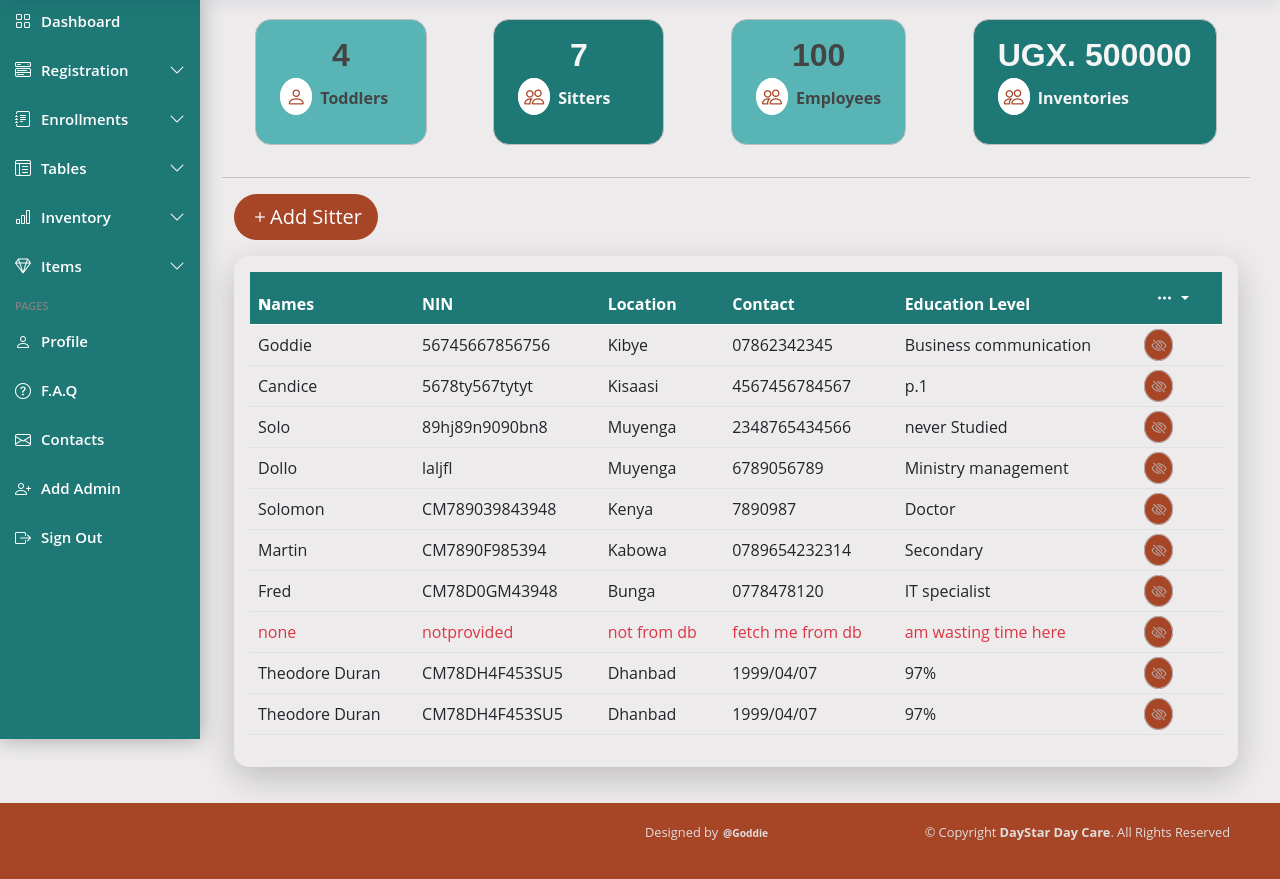
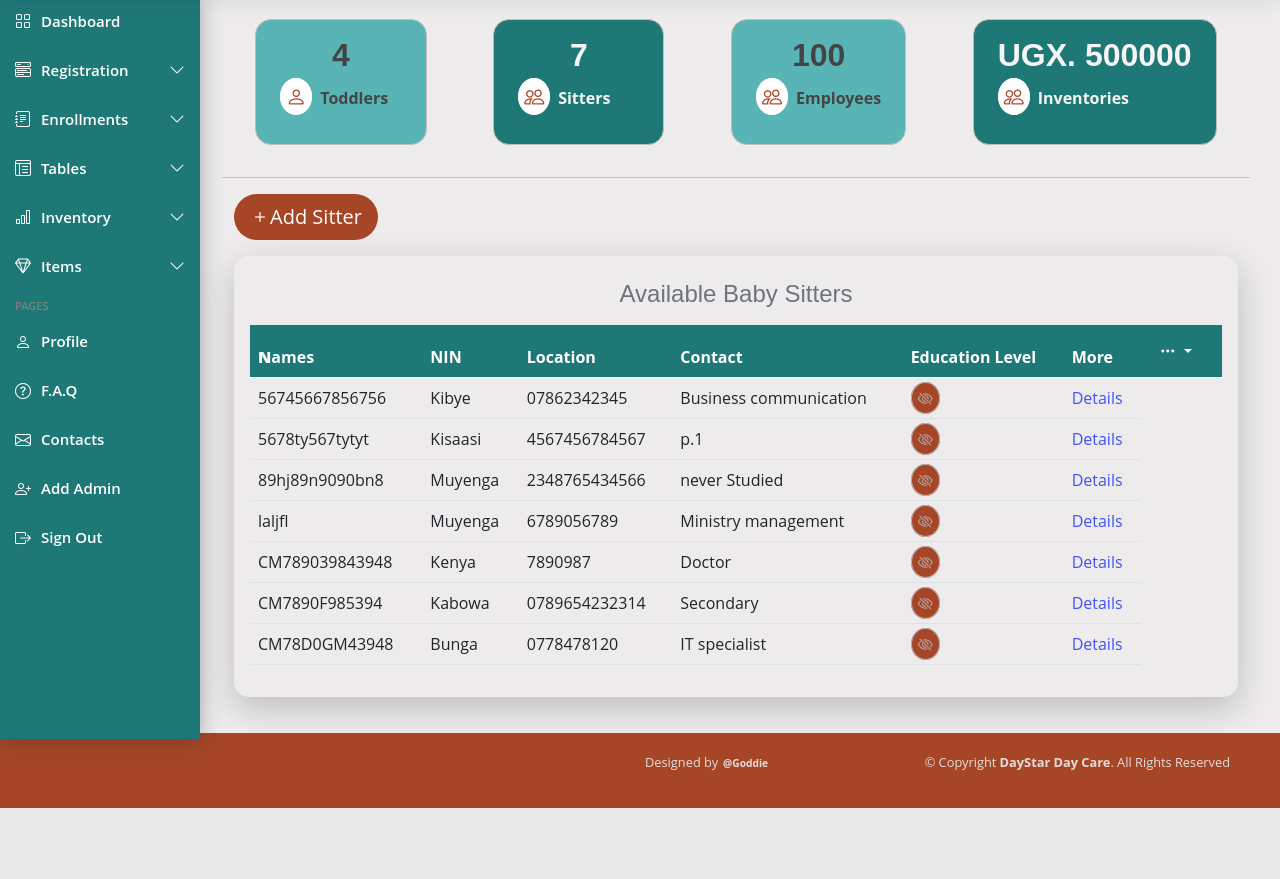
Before and after one commit to Goddie-Owiny/final_dayCare, a Django app: page /home/ in a window 1280 px wide. Shown: the part 61-940 px from the top of the page. After the commit the page ends 869 px from the top, so only its background shows below. Run offline with Django 5.2, Linux system fonts and the light colour scheme; a user stored in the database is signed in; data comes from the database, SQL or seed files in the repository; both versions use the stored data as it was after the commit; some libraries are stand-ins or nearby versions.

Commit message:
Admin can view details, and delete unwanted Sitters from the system

```diff
--- a/dayStar/dayStar/settings.py
+++ b/dayStar/dayStar/settings.py
@@ -120,9 +120,7 @@ USE_TZ = True
 # https://docs.djangoproject.com/en/5.0/howto/static-files/
 
 STATIC_URL = '/static/'
-STATICFILES_DIRS = (
-    os.path.join(BASE_DIR, "static"),
-)
+
 
 # Default primary key field type
 # https://docs.djangoproject.com/en/5.0/ref/settings/#default-auto-field
@@ -134,5 +132,5 @@ CRISPY_TEMPLATE_PACK = 'bootstrap4'
 
 
 
-LOGIN_REDIRECT_URL = 'index' #login
+LOGIN_REDIRECT_URL = 'home' #login
 LOGOUT_REDIRECT_URL = '/' # Logout Redirect URL
--- a/dayStar/dayStarApp/models.py
+++ b/dayStar/dayStarApp/models.py
@@ -34,6 +34,11 @@ class Baby(models.Model):
 
 class Sale(models.Model):
     item = models.CharField(max_length=255, null=True, blank=False)
-    unit_price = models.IntegerField(null=True, blank=False)
-    quantity_sold = models.IntegerField(null=True, default=0, blank=False)
-    amount = models.IntegerField(null=True, blank=True, default=0)
+    unit_price = models.IntegerField(null=False, blank=False)
+    quantity_sold = models.IntegerField(null=False, default=0, blank=False)
+
+    def amount(self):
+        return self.unit_price * self.quantity_sold
+    print (amount)
+
+    amount = models.IntegerField(null=True, blank=False, default=0)
--- a/dayStar/dayStarApp/static/css/style.css
+++ b/dayStar/dayStarApp/static/css/style.css
@@ -96,6 +96,11 @@ h6 {
   padding: 20px 30px;
   transition: all 0.3s;
 }
+
+/* #main #admin-login .sitter-details{
+  border: 1px solid red;
+} */
+
 
 @media (max-width: 1199px) {
   #main {
@@ -229,6 +234,15 @@ h6 {
   display: grid;
   margin: auto;
   max-width: 700px;
+}
+
+#sitter-details{
+  display: grid;
+  margin: auto;
+  max-width: 700px;
+  border: 1px solid #a74527;
+  padding: 2px;
+  border-radius: 2rem;
 }
 
 #admin-login .admin-form{
--- a/dayStar/dayStarApp/templates/dayStarApp/base.html
+++ b/dayStar/dayStarApp/templates/dayStarApp/base.html
@@ -21,7 +21,7 @@ href="https://fonts.googleapis.com/css2?family=Mali:ital,wght@0,200;0,300;0,400;
 rel="stylesheet"
 />
 <link rel="stylesheet" href="{% static 'css/style.css' %}">
-<link rel="icon" href="/favicon.ico">
+<link rel="icon" href="{% static 'images/favicon.ico' %}">
 <title>DayStar</title>
 </head>
 <body>
@@ -97,7 +97,7 @@ rel="stylesheet"
             </li>
 
             <li>
-              <a class="dropdown-item d-flex align-items-center" href="#">
+              <a class="dropdown-item d-flex align-items-center" href="{% url 'logout' %}">
                 <i class="bi bi-box-arrow-right"></i>
                 <span>Sign Out</span>
               </a>
--- a/dayStar/dayStarApp/templates/dayStarApp/index.html
+++ b/dayStar/dayStarApp/templates/dayStarApp/index.html
@@ -37,10 +37,11 @@
     </div>
     <hr />
     <div class="container">
-      <a href=""><button class="btn btn-outline-info btn-lg"><span><i class="bi bi-plus"></i></span>Add Sitter <span></span></button></a>
+      <a href="/sitter/"><button class="btn btn-outline-info btn-lg"><span><i class="bi bi-plus"></i></span>Add Sitter <span></span></button></a>
     <div class="col-lg-12 col-md-12 sitter-table mt-3 p-3">
       <!-- Table with stripped rows -->
       <table id="dataTable" class="table table-stripped">
+        <caption class="caption-top text-center"><h4>Available Baby Sitters</h4></caption>
         <thead>
           <tr>
             <th>
@@ -50,13 +51,14 @@
             <th>Location</th>
             <th data-type="tel">Contact</th>
             <th>Education Level</th>
+            <th>More</th>
             <th>
               <div class="dropdown">
               <button class="btn btn-secondary dropdown-toggle" type="button" data-bs-toggle="dropdown" aria-expanded="false">
                 <span><i class="bi bi-three-dots"></i></span>
               </button>
               <ul class="dropdown-menu">
-                <li><a class="dropdown-item" href="#"><span><i class="bi bi-person-plus"></i></span>Add Sitter</a></li>
+                <li><a class="dropdown-item" href="/sitter/"><span><i class="bi bi-person-plus"></i></span>Add Sitter</a></li>
                 <li><a class="dropdown-item" href="#"><span><i class="bi bi-info"></i></span>View Details</a></li>
                 <li><a class="dropdown-item" href="#"><span><i class="bi bi-sliders"></i></span>Others</a></li>
               </ul>
@@ -66,39 +68,16 @@
         <tbody>
           {% for each in all_sitters %}
             <tr>
-                <td>{{ each.name }}</td>
                 <td>{{ each.NIN }}</td>
                 <td>{{ each.location }}</td>
                 <td>{{ each.contact }}</td>
                 <td>{{ each.education }}</td>
                 <td><span><i class="bi bi-eye-slash"></i></span></td>
+                <td>
+                  <a href="/details/{{ each.id }}" class="text-blue-500"> Details </a>
+                </td>
             </tr>
           {% endfor %}
-
-          <tr class="text-danger">
-            <td >none</td>
-            <td>notprovided</td>
-            <td>not from db</td>
-            <td>fetch me from db</td>
-            <td>am wasting time here</td>
-            <td><span><i class="bi bi-eye-slash"></i></span></td>
-          </tr>
-          <tr>
-           <td>Theodore Duran</td>
-           <td>CM78DH4F453SU5</td>
-           <td>Dhanbad</td>
-           <td>1999/04/07</td>
-           <td>97%</td>
-           <td><span><i class="bi bi-eye-slash"></i></span></td>
-         </tr>
-          <tr>
-           <td>Theodore Duran</td>
-           <td>CM78DH4F453SU5</td>
-           <td>Dhanbad</td>
-           <td>1999/04/07</td>
-           <td>97%</td>
-           <td><span><i class="bi bi-eye-slash"></i></span></td>
-         </tr>
         </tbody>
       </table>
     </div>
--- a/dayStar/dayStarApp/urls.py
+++ b/dayStar/dayStarApp/urls.py
@@ -5,10 +5,20 @@ from django.contrib.auth import views as auth_views
 # app urls
 urlpatterns = [
     path('', views.landing, name='landing'),
-    path('home/', views.index, name='index'),
+    path('home/', views.index, name='home'),
+
+    # sitter urls
     path('sitter/', views.sitter, name='sitter'),
+    path('details/<int:id>', views.viewSitter, name="details"),
+    path('delete/<int:id>/', views.deleteSitter, name="delete"),
+
+    # baby urls
     path('baby/', views.baby, name='baby'),
+
+    # supply urls
     path('supply/', views.supply, name='supply'),
+
+    # admin logs urls
     path("login/", auth_views.LoginView.as_view(template_name='dayStarApp/login.html')),
     path('logout/', views.logout_view, name='logout'),
 ]
--- a/dayStar/dayStarApp/views.py
+++ b/dayStar/dayStarApp/views.py
@@ -12,11 +12,13 @@ def index(request):
     all_babys = Baby.objects.all()
     count_sitters = Sitter.objects.count()
     count_babys = Baby.objects.count()
+    all_sale = Sale.objects.all()
     context = {
         'count_sitters': count_sitters,
         'count_babys': count_babys,
         'all_sitters': all_sitters,
         'all_babys': all_babys,
+        'all_sale': all_sale,
     }
     template = loader.get_template('dayStarApp/index.html')
     return HttpResponse(template.render(context))
@@ -24,6 +26,7 @@ def index(request):
 def landing(request):
     return render(request, 'dayStarApp/landing.html')
 
+# sitter views
 @login_required
 def sitter(request):
     addSitterForm = Sitter_regForm(request.POST)
@@ -38,11 +41,22 @@ def sitter(request):
     return render(request, 'dayStarApp/sitter_reg.html', {'addSitterForm': addSitterForm, 'message': message})
 
 @login_required
+def viewSitter(request, id):
+    all_sitter = Sitter.objects.get(id=id)
+    context = {
+       'all_sitter': all_sitter
+    }
+    template = loader.get_template('dayStarApp/view_sitter.html')
+    return HttpResponse(template.render(context))
+
+# Baby views
+@login_required
 def baby(request):
     addBabyForm = Baby_regForm()
 
     return render(request, 'dayStarApp/baby_reg.html', {'addBabyForm': addBabyForm})
 
+# supply views
 @login_required
 def supply(request):
     addSalesForm = Sales_regForm(request.POST)
@@ -51,18 +65,16 @@ def supply(request):
     if request.method == 'POST':
         if addSalesForm.is_valid():
             message = "Sold item Added Successfully!"
+            newSalesItem = addSalesForm.save(commit = False)
+            newSalesItem.save()
         else:
             message = "Add a correct Item"
-        newSalesItem = addSalesForm.save(commit = False)
-        newSalesItem.save()
-
-
-
-
-
     return render(request, 'dayStarApp/supply.html', {'addSalesForm': addSalesForm, 'message': message})
 
 
+def deleteSitter(request, id):
+    Sitter.objects.filter(id=id).delete()
+    return redirect('/home')
 
 
 def logout_view(request):
```
Also changed, not shown: dayStar/dayStarApp/templates/dayStarApp/login.html (+1 -8 lines), dayStar/dayStarApp/templates/dayStarApp/supply.html (+12 -10 lines), dayStar/dayStarApp/templates/dayStarApp/view_sitter.html (added, +40 -0 lines), dayStar/dayStarApp/migrations/0013_remove_sale_amount.py (added), dayStar/dayStarApp/migrations/0014_alter_sale_quantity_sold_alter_sale_unit_price.py (added), dayStar/dayStarApp/migrations/0015_sale_amount.py (added), dayStar/dayStarApp/static/images/favicon.ico (added), dayStar/db.sqlite3.
